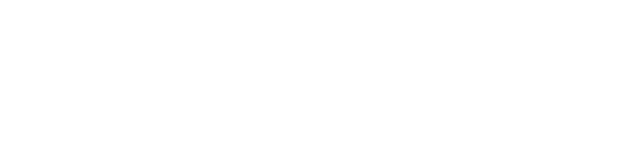
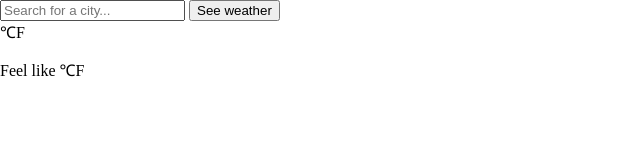
Before and after one commit to miyabitanimchi/weatherApp_wd2_midterm_project, a plain HTML site: page index.html in a window 1280 px wide. Shown: the whole page, without its empty margins (0-640 px from the left). Drawn offline with Linux system fonts and the light colour scheme; no server answers.

Commit message:
add html fetch api etc

```diff
--- a/index.html
+++ b/index.html
@@ -7,7 +7,25 @@
     <title>Weather Forecast</title>
 </head>
 <body>
+    <div id="app-wrap">
+        <header>
+            <form>
+                <input type="text" id="searchCity" placeholder="Search for a city...">
+                <button id="searchCityButton" type="button">See weather</button>
+            </form>
+        </header>
+        <main>
+            <div id="date"></div>
+            <div id="city-name"></div>
+            <div id="weather-description"></div>
+            <div id="weather-icon"></div>
+            <div id="current-temp"><span id="celsius">℃</span><span id="fahrenheit">F</span></div>
+            <div id="feelslike-container">
+                <p>Feel like <span id="feelslike-temp"></span><span id="celsius">℃</span><span id="fahrenheit">F</span></div></p>
+            </div>
 
+        </main>
+    </div>
     <script src="./main.js"></script>
 </body>
 </html>
--- a/main.js
+++ b/main.js
@@ -0,0 +1,48 @@
+// API key and base
+const api = {
+    key: "65a151b09aa1602aaafe305fb5a6786a",
+    base: "https://api.openweathermap.org/data/2.5/"
+}
+
+// get DOM
+const searchCity = document.getElementById("searchCityButton");
+let now = new Date();
+let date = document.getElementById("date");
+let city = document.getElementById("city-name");
+let weatherDescri = document.getElementById("weather-description");
+let weatherIcon = document.getElementById("weather-icon");
+let currentTemp = document.getElementById("current-temp");
+let feelsLike = document.getElementById("feelslike-temp");
+
+
+// fn for when you search a city
+const getResults = (city) => {
+    fetch(`${api.base}weather?q=${city}&units=metric&appid=${api.key}`).then((res) => {
+        console.log(res);
+        if (res.status !== 200) {
+            alert(`We've got a problem. The status code: ${res.status} `);
+            return;
+        }
+        res.json().then((data) => {
+            console.log(data);
+        })
+    }).catch((err) => {
+        console.log(`error ${err}`);
+    })
+}
+getResults("Toronto");
+
+// Get current date from "new Date()" and build a date to be shown
+const dateBuilder = (d) => {
+    let months = ["January", "February", "March", "April", "May", "June", "July", "August", "September", "October", "November", "December"];
+    let days = ["Sunday", "Monday", "Tuesday", "Wednesday", "Thursday", "Friday", "Saturday", "Sunday"];
+    let day = days[d.getDay()];
+    let month = months[d.getMonth()];
+    let year = d.getFullYear();
+
+    return `${day} ${date} ${month} ${year}`;
+
+};
+
+// when you visit the page
+window.addEventListener("load", getResults("Vancouver"));
--- a/style.css
+++ b/style.css
@@ -0,0 +1,7 @@
+html {
+    box-sizing: border-box;
+}
+
+body {
+    margin: 0;
+}
```
